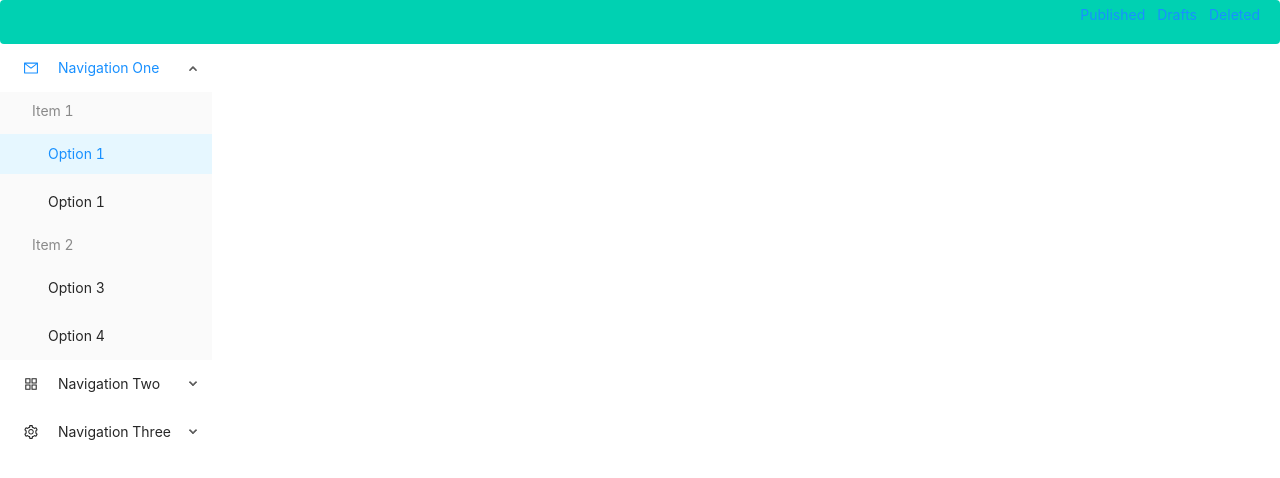
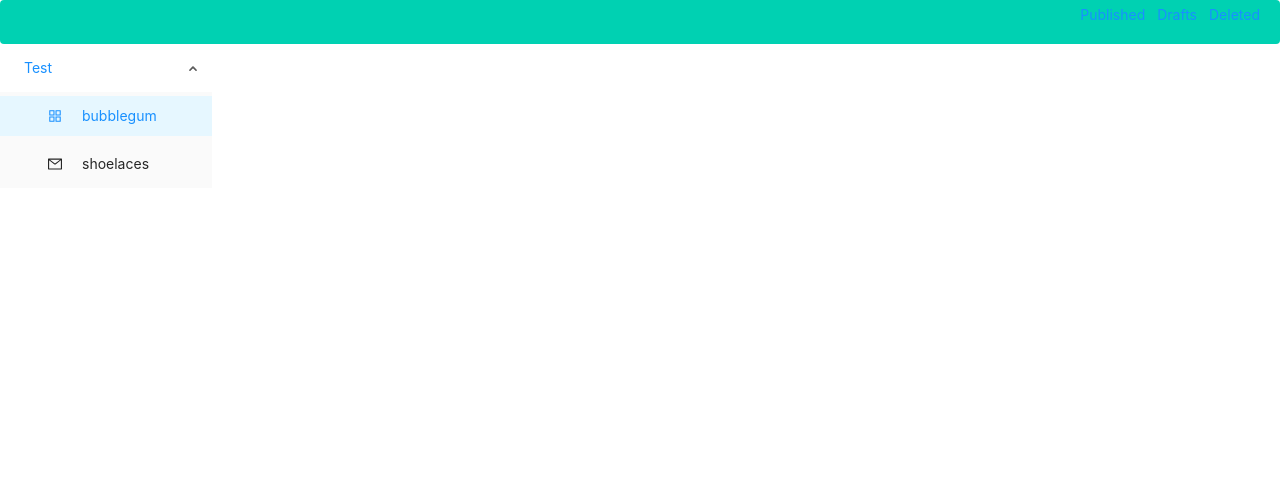
Before and after one commit to zhfps/live-react, a React (Create React App) app: page / in a window 1280 px wide. Shown: the top 478 px of the page. Built offline with nearby package versions, Linux system fonts and the light colour scheme.

Commit message:
dynamic menu

```diff
--- a/src/components/layout/index.tsx
+++ b/src/components/layout/index.tsx
@@ -5,7 +5,7 @@ import {
 } from "react-router-dom"
 import Header from '../header/index'
 import Slider from '../slider/index'
-import Menu from '../menu/index'
+import Routes from '../routes/index'
 
 
 export default class Zh_Layout extends React.Component{
@@ -23,7 +23,7 @@ export default class Zh_Layout extends React.Component{
             </div>
             <div className="el-page" style={{width:'100%'}}>
             <Switch>
-               <Menu/>
+               <Routes/>
            </Switch>
             </div>
             </div>
--- a/src/components/menu/index.tsx
+++ b/src/components/routes/index.tsx
@@ -22,7 +22,6 @@ export default class Menu extends React.Component{
 
       }
     })
-
   }
   render(){
     return(
--- a/src/components/slider/index.tsx
+++ b/src/components/slider/index.tsx
@@ -1,59 +1,50 @@
 import React,{ Component } from 'react'
 import { Link } from "react-router-dom";
 import { Menu  } from 'antd'
-import { AppstoreOutlined, MailOutlined, SettingOutlined } from '@ant-design/icons'
+import routes,{ RouteModle } from '../../router/index'
 const { SubMenu } = Menu;
 export default class Slider  extends Component{
+  GetMenus = (routes:RouteModle[],path:string,index:number):any => {
+    let self = this
+    index++
+   return routes.map(item=>{
+      let url = path + item.path
+      if(item.children && item.children.length>0){
+       return (
+          <SubMenu
+              key={index}
+              title={
+                <span>
+                  {item.icon}
+                  <span>{item.title}</span>
+                </span>
+              }
+            >
+            {
+              self.GetMenus(item.children,url,index)
+            }
+          </SubMenu>
+       )
+      }else{
+        index++
+        return(
+            <Menu.Item key={index}>{item.icon}<span><Link to={url}>{item.title}</Link></span></Menu.Item>
+        )
+
+      }
+    })
+  }
   render(){
     return (
          <>
           <Menu
-          // onClick={this.handleClick}
             style={{ width: 216 }}
-            defaultSelectedKeys={['1']}
-            defaultOpenKeys={['sub1']}
+            defaultSelectedKeys={['3']}
+            defaultOpenKeys={['1']}
             mode="inline"
+
           >
-            <SubMenu
-              key="sub1"
-              title={
-                <span>
-                  <MailOutlined />
-                  <span>Navigation One</span>
-                </span>
-              }
-            >
-              <Menu.ItemGroup key="g1" title="Item 1">
-                <Menu.Item key="1"><Link to="/bubblegum">Option 1</Link></Menu.Item>
-                <Menu.Item key="2"><Link to="/shoelaces">Option 1</Link></Menu.Item>
-              </Menu.ItemGroup>
-              <Menu.ItemGroup key="g2" title="Item 2">
-                <Menu.Item key="3">Option 3</Menu.Item>
-                <Menu.Item key="4">Option 4</Menu.Item>
-              </Menu.ItemGroup>
-            </SubMenu>
-            <SubMenu key="sub2" icon={<AppstoreOutlined />} title="Navigation Two">
-              <Menu.Item key="5">Option 5</Menu.Item>
-              <Menu.Item key="6">Option 6</Menu.Item>
-              <SubMenu key="sub3" title="Submenu">
-                <Menu.Item key="7">Option 7</Menu.Item>
-                <Menu.Item key="8">Option 8</Menu.Item>
-              </SubMenu>
-            </SubMenu>
-            <SubMenu
-              key="sub4"
-              title={
-                <span>
-                  <SettingOutlined />
-                  <span>Navigation Three</span>
-                </span>
-              }
-            >
-              <Menu.Item key="9">Option 9</Menu.Item>
-              <Menu.Item key="10">Option 10</Menu.Item>
-              <Menu.Item key="11">Option 11</Menu.Item>
-              <Menu.Item key="12">Option 12</Menu.Item>
-            </SubMenu>
+           {this.GetMenus(routes,"",0)}
           </Menu>
          </>
     )
--- a/src/index.tsx
+++ b/src/index.tsx
@@ -7,10 +7,10 @@ import './asset/public.css';
 import App from './App';
 import store from './store'
 ReactDOM.render(
-  <React.StrictMode>
+  // <React.StrictMode>
    <Provider store={store}>
       <App />
-   </Provider>
-  </React.StrictMode>,
+   </Provider>,
+  // </React.StrictMode>,
   document.getElementById('root')
 );
--- a/src/pages/home/index.tsx
+++ b/src/pages/home/index.tsx
@@ -14,7 +14,6 @@ interface IProp{
     value+=1
     const action  = TestAction(value)
     this.props.dispath(action)
-    console.log(this.props)
   }
 
   render(){
--- a/src/router/index.tsx
+++ b/src/router/index.tsx
@@ -1,7 +1,10 @@
 import React from "react"
+import { AppstoreOutlined, MailOutlined} from '@ant-design/icons'
 export interface RouteModle{
   path: string,
   exact: boolean,
+  title: string,
+  icon?: any,
   children?:RouteModle[],
   component?:any,
 }
@@ -9,15 +12,20 @@ const routes:RouteModle[] = [
   {
     path: "",
     exact: true,
+    title: 'Test',
     children:[
       {
         path: "/bubblegum",
         exact: true,
+        title: 'bubblegum',
+        icon: <AppstoreOutlined/>,
         component: () => <h2>Bubblegum</h2>
       },
       {
         path: "/shoelaces",
         exact: true,
+        title: 'shoelaces',
+        icon:<MailOutlined/>,
         component: () => <h2>Shoelaces</h2>
       }
     ]
```
